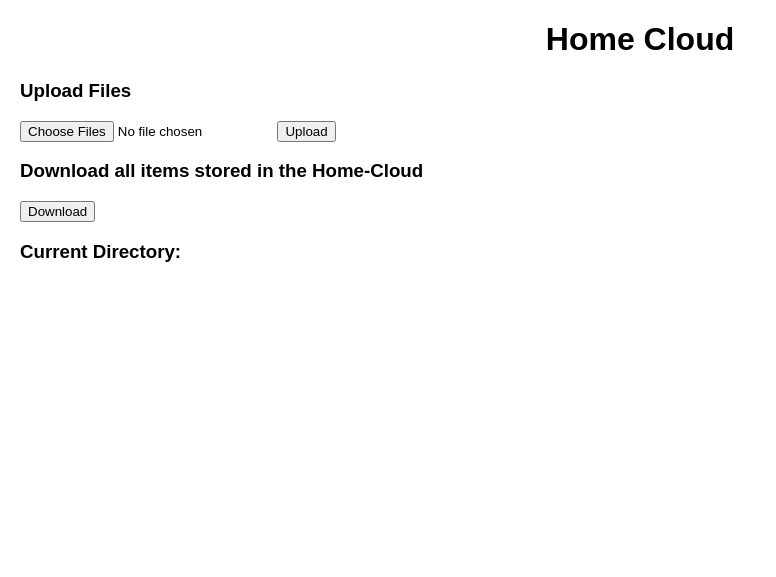
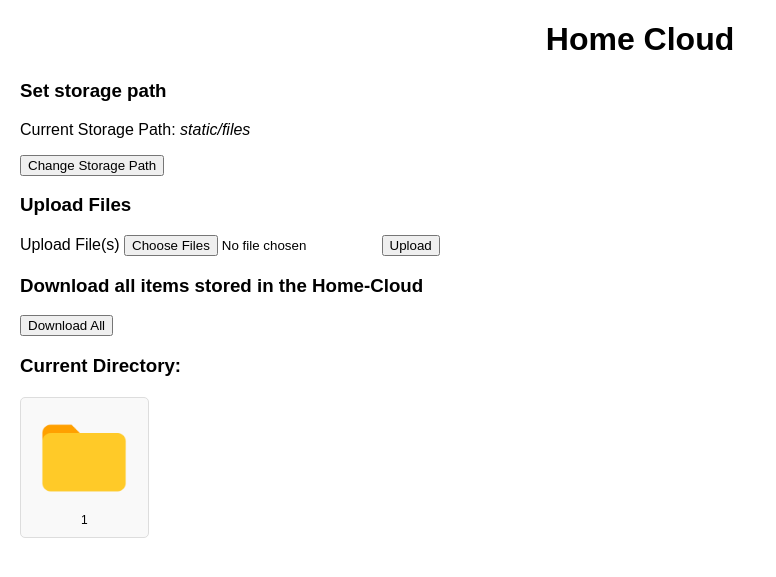
Before and after one commit to Godkayaki/Home-cloud, a Flask app: page / in a window 1280 px wide. Shown: the top 577 px of the page, without its empty margins (0-776 px from the left). Run offline with Flask 2, Linux system fonts and the light colour scheme.

Commit message:
make path modifiable

```diff
--- a/app.py
+++ b/app.py
@@ -4,88 +4,134 @@
 #Home-Cloud
 #app.py
 
-import os
+import json
+import zipfile
 import shutil
 import tempfile
-import zipfile
+from flask import Flask, render_template, request, redirect, url_for, send_file
+from flask_wtf import FlaskForm
+from wtforms import MultipleFileField, SubmitField, StringField
 from werkzeug.utils import secure_filename
-from flask import Flask, render_template, request, send_file, redirect, url_for
+import os
+from wtforms.validators import InputRequired
 
 # Configuration
-UPLOAD_FOLDER = 'static/uploads'  # Base directory for storage
-ALLOWED_EXTENSIONS = {'txt', 'pdf', 'png', 'jpg', 'jpeg', 'gif', 'mp4', 'nef'}
+CONFIG_FILE = "config.json"
+
+# Load storage path from JSON file
+def load_storage_path():
+    if os.path.exists(CONFIG_FILE):
+        with open(CONFIG_FILE, "r") as f:
+            data = json.load(f)
+            return data.get("storage_path", "static/files")  # Default path
+    return "static/files"
+
+# Save storage path to JSON file
+def save_storage_path(path):
+    with open(CONFIG_FILE, "w") as f:
+        json.dump({"storage_path": path}, f)
+
+# Ensure the directory exists
+def ensure_directory_exists(path):
+    if not os.path.exists(path):
+        os.makedirs(path)  # Create folder if missing
+
+# Initialize storage path
+destination_path = load_storage_path()
+ensure_directory_exists(destination_path)
 
 app = Flask(__name__)
-app.config['UPLOAD_FOLDER'] = UPLOAD_FOLDER
+app.config['SECRET_KEY'] = 'supersecretkey'
+app.config['UPLOAD_FOLDER'] = destination_path
 
-# Ensure upload folder exists
-os.makedirs(UPLOAD_FOLDER, exist_ok=True)
+# Upload form
+class UploadFileForm(FlaskForm):
+    file = MultipleFileField("Upload File(s)", validators=[InputRequired()])
+    submit = SubmitField("Upload")
+
+# Change storage path form
+class ChangePathForm(FlaskForm):
+    new_path = StringField("New Storage Path", validators=[InputRequired()])
+    change = SubmitField("Change Path")
 
 # Check if file type is allowed
 def allowed_file(filename):
     return '.' in filename and filename.rsplit('.', 1)[1].lower() in ALLOWED_EXTENSIONS
 
 # Home Route - Directory Navigation
-@app.route('/', defaults={'req_path': ''})
-@app.route('/<path:req_path>')
+@app.route('/', methods=['GET', 'POST'], defaults={'req_path': ''})
+@app.route('/<path:req_path>', methods=['GET', 'POST'])
 def home(req_path):
-    base_path = os.path.abspath(app.config['UPLOAD_FOLDER'])
+    global destination_path
+    destination_path = load_storage_path()
+
+    # Resolve full path
+    current_path = os.path.join(destination_path, req_path)
+
+    # If a file is clicked, download it
+    if os.path.isfile(current_path):
+        return send_file(current_path, as_attachment=True)
+
+    # Upload form
+    upload_form = UploadFileForm()
+    if upload_form.validate_on_submit():
+        for file in upload_form.file.data:
+            file_path = os.path.join(current_path, secure_filename(file.filename))
+            file.save(file_path)
+
+    # Change storage path form
+    change_path_form = ChangePathForm()
+    if change_path_form.validate_on_submit():
+        new_path = change_path_form.new_path.data
+        if os.path.exists(new_path):
+            save_storage_path(new_path)
+            app.config['UPLOAD_FOLDER'] = new_path
+            return redirect(url_for('home'))
+
+    # Handle missing folder
+    if not os.path.exists(current_path):
+        os.makedirs(current_path)  # Auto-create missing directories
+
+    # List files and folders
+    try:
+        file_list = sorted(os.listdir(current_path), key=lambda x: (not os.path.isdir(os.path.join(current_path, x)), x.lower()))
+    except FileNotFoundError:
+        file_list = []  # If directory is missing, show an empty list
+
+    return render_template('index.html', upload_form=upload_form, change_path_form=change_path_form, files=file_list, current_path=req_path, storage_path=destination_path)
+
+# Set storage path
+@app.route('/set-storage-path', methods=['POST'])
+def set_storage_path():
+    data = request.get_json()
+    new_path = data.get("new_path")
+
+    if os.path.exists(new_path) and os.path.isdir(new_path):
+        save_storage_path(new_path)
+        app.config['UPLOAD_FOLDER'] = new_path
+        return jsonify({"success": True, "message": "Storage path updated!", "new_path": new_path})
+
+    return jsonify({"success": False, "message": "Invalid directory!"})
+
+# Bulk download all files within the current directory
+@app.route('/download-all', methods=['GET'])
+def download_all():
+    req_path = request.args.get('req_path', '')
+    base_path = load_storage_path()
     current_path = os.path.abspath(os.path.join(base_path, req_path))
 
     if not current_path.startswith(base_path):
         return "Access Denied!", 403
 
-    if os.path.isfile(current_path):
-        return send_file(current_path, as_attachment=True)
-
-    files = os.listdir(current_path)
-
-    # Separate folders and files, then sort each group
-    folders = sorted([f for f in files if os.path.isdir(os.path.join(current_path, f))])
-    files = sorted([f for f in files if os.path.isfile(os.path.join(current_path, f))])
-
-    file_list = folders + files  # Folders first, then files
-    parent_path = os.path.relpath(os.path.dirname(current_path), base_path) if req_path else ''
-
-    return render_template('index.html', files=file_list, current_path=req_path, parent_path=parent_path)
-
-# File Upload Route
-@app.route('/upload', methods=['POST'])
-def upload_file():
-    if 'file' not in request.files:
-        return redirect(request.referrer)
-
-    files = request.files.getlist('file')  # Get multiple files
-    req_path = request.form.get('req_path', '')
-    upload_path = os.path.join(app.config['UPLOAD_FOLDER'], req_path)
-
-    os.makedirs(upload_path, exist_ok=True)  # Ensure directory exists
-
-    for file in files:
-        if file.filename and allowed_file(file.filename):
-            filename = secure_filename(file.filename)
-            file.save(os.path.join(upload_path, filename))
-
-    return redirect(request.referrer)
-
-# Bulk download all files within the current directory
-@app.route('/download-all', methods=['GET'])
-def download_all():
-    req_path = request.args.get('req_path', '')
-    base_path = os.path.abspath(app.config['UPLOAD_FOLDER'])
-    current_path = os.path.abspath(os.path.join(base_path, req_path))
-
-    if not current_path.startswith(base_path):
-        return "Access Denied!", 403
-
-    # Create a temporary ZIP file
     temp_dir = tempfile.mkdtemp()
     zip_filename = os.path.join(temp_dir, 'files.zip')
 
-    # Zip the directory
-    shutil.make_archive(zip_filename[:-4], 'zip', current_path)
+    with zipfile.ZipFile(zip_filename, 'w', zipfile.ZIP_DEFLATED) as zipf:
+        for root, dirs, files in os.walk(current_path):
+            for file in files:
+                file_path = os.path.join(root, file)
+                zipf.write(file_path, os.path.relpath(file_path, current_path))
 
-    # Send the ZIP file
     return send_file(zip_filename, as_attachment=True)
 
 # Alternative to specifying the favicon
--- a/templates/index.html
+++ b/templates/index.html
@@ -12,17 +12,27 @@
 
     <h1>Home Cloud</h1>
 
+    <!-- Storage Path Selection -->
+    <h3>Set storage path</h3>
+    <div>
+        <p class="storage-path">Current Storage Path: <span id="storage-path", style="font-style: italic;">{{ storage_path }}</span></p>
+        <button onclick="document.getElementById('folder-picker').click()">Change Storage Path</button>
+        <input type="file" id="folder-picker" webkitdirectory directory style="display: none;">
+    </div>
+
+    <!-- Upload Files Form -->
     <h3>Upload Files</h3>
-    <form action="{{ url_for('upload_file') }}" method="post" enctype="multipart/form-data">
-        <input type="hidden" name="req_path" value="{{ current_path }}">
-        <input type="file" name="file" multiple>  <!-- Allow multiple files -->
-        <button type="submit">Upload</button>
+    <form method="POST" enctype="multipart/form-data">
+        {{ upload_form.hidden_tag() }}
+        {{ upload_form.file.label }} {{ upload_form.file() }}
+        {{ upload_form.submit() }}
     </form>
 
     <h3>Download all items stored in the Home-Cloud</h3>
 
+    <!-- Download All Button -->
     <form action="{{ url_for('download_all', req_path=current_path) }}" method="get">
-        <button type="submit">Download</button>
+        <button type="submit">Download All</button>
     </form>
 
     <h3>Current Directory: {{ current_path }}</h3>
@@ -59,5 +69,33 @@
         {% endfor %}
     </div>
 
+    <script>
+        document.getElementById('folder-picker').addEventListener('change', function(event) {
+            if (event.target.files.length > 0) {
+                let folderPath = event.target.files[0].webkitRelativePath.split("/")[0];  // Get folder name
+                let absolutePath = event.target.files[0].path.replace("\\" + folderPath, "");  // Get absolute path
+
+                fetch('/set-storage-path', {
+                    method: 'POST',
+                    headers: {
+                        'Content-Type': 'application/json'
+                    },
+                    body: JSON.stringify({ new_path: absolutePath })
+                })
+                .then(response => response.json())
+                .then(data => {
+                    if (data.success) {
+                        document.getElementById("storage-path").textContent = data.new_path;
+                        alert("Storage path updated successfully!");
+                        location.reload();  // Reload to reflect changes
+                    } else {
+                        alert("Error: " + data.message);
+                    }
+                })
+                .catch(error => console.error('Error:', error));
+            }
+        });
+    </script>
+
 </body>
 </html>
```
Also changed, not shown: 1 other file.
